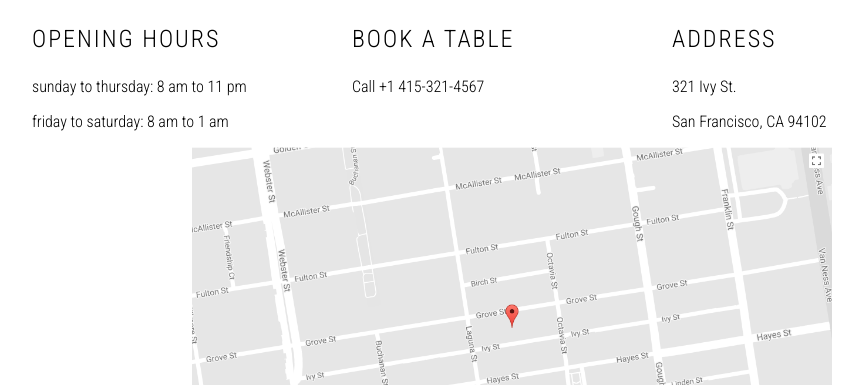
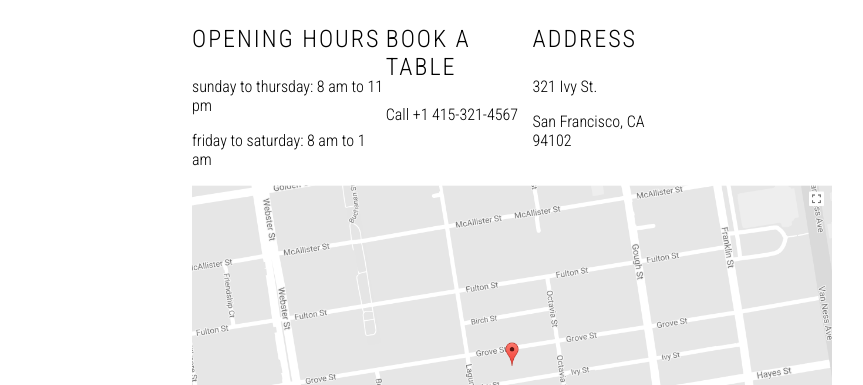
Before and after one commit to pe3k-j/hackathon-1, a website built with Vite: page index.html in a window 1280 px wide. Shown: the part 838-1223 px from the top of the page, without its empty margins (128-991 px from the left). Built offline with nearby package versions, Linux system fonts and the light colour scheme.

Commit message:
fix problems

```diff
--- a/src/scss/home.scss
+++ b/src/scss/home.scss
@@ -13,12 +13,10 @@ footer nav a:nth-child(1) {
   display: flex;
   flex-direction: row;
   justify-content: space-between;
-  // width: 100%;
+  width: 100%;
+  padding-right: 10rem;
 }
 
-.home__text-part{
-  width: 20rem;
-}
 
 img {
   width: 100%;
```
